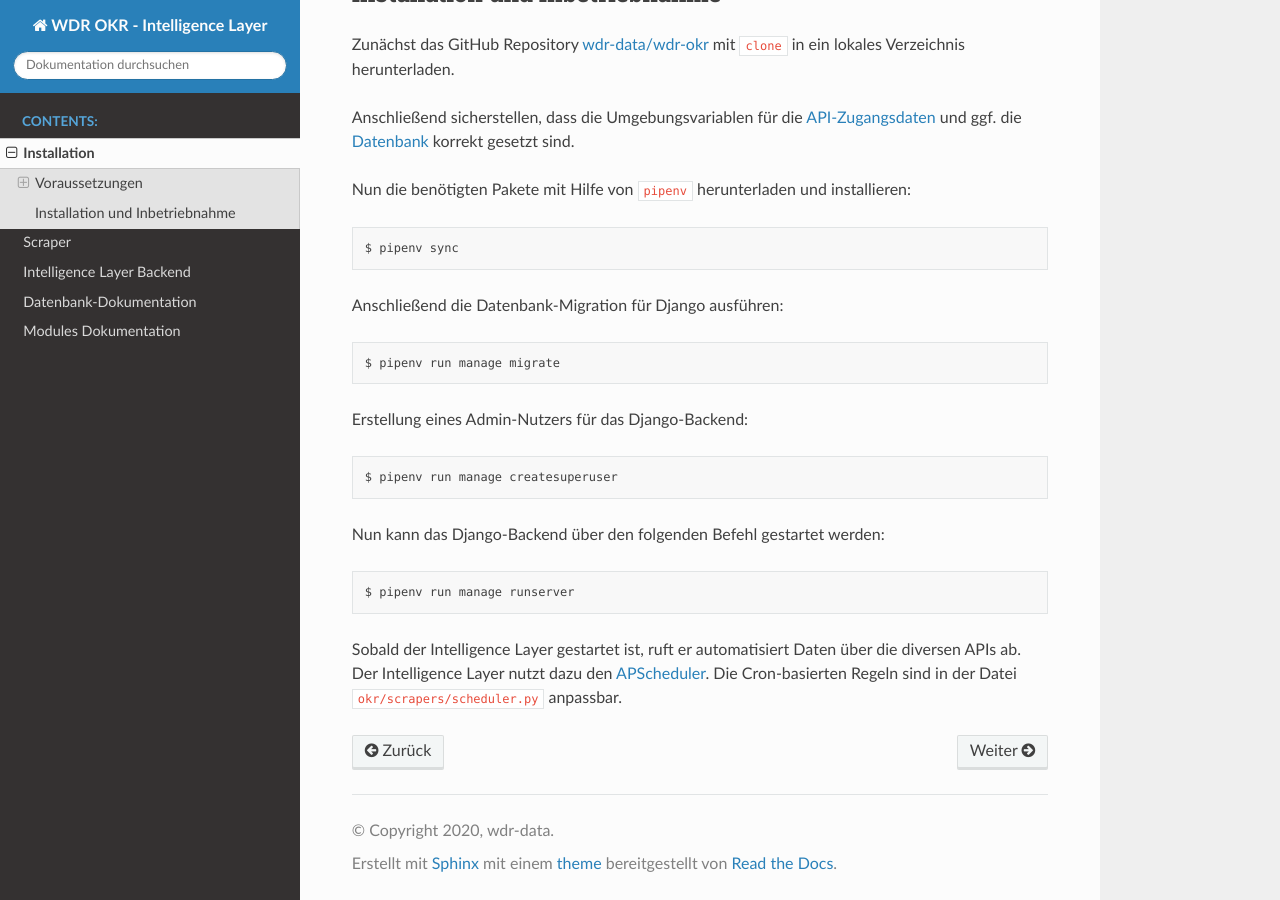
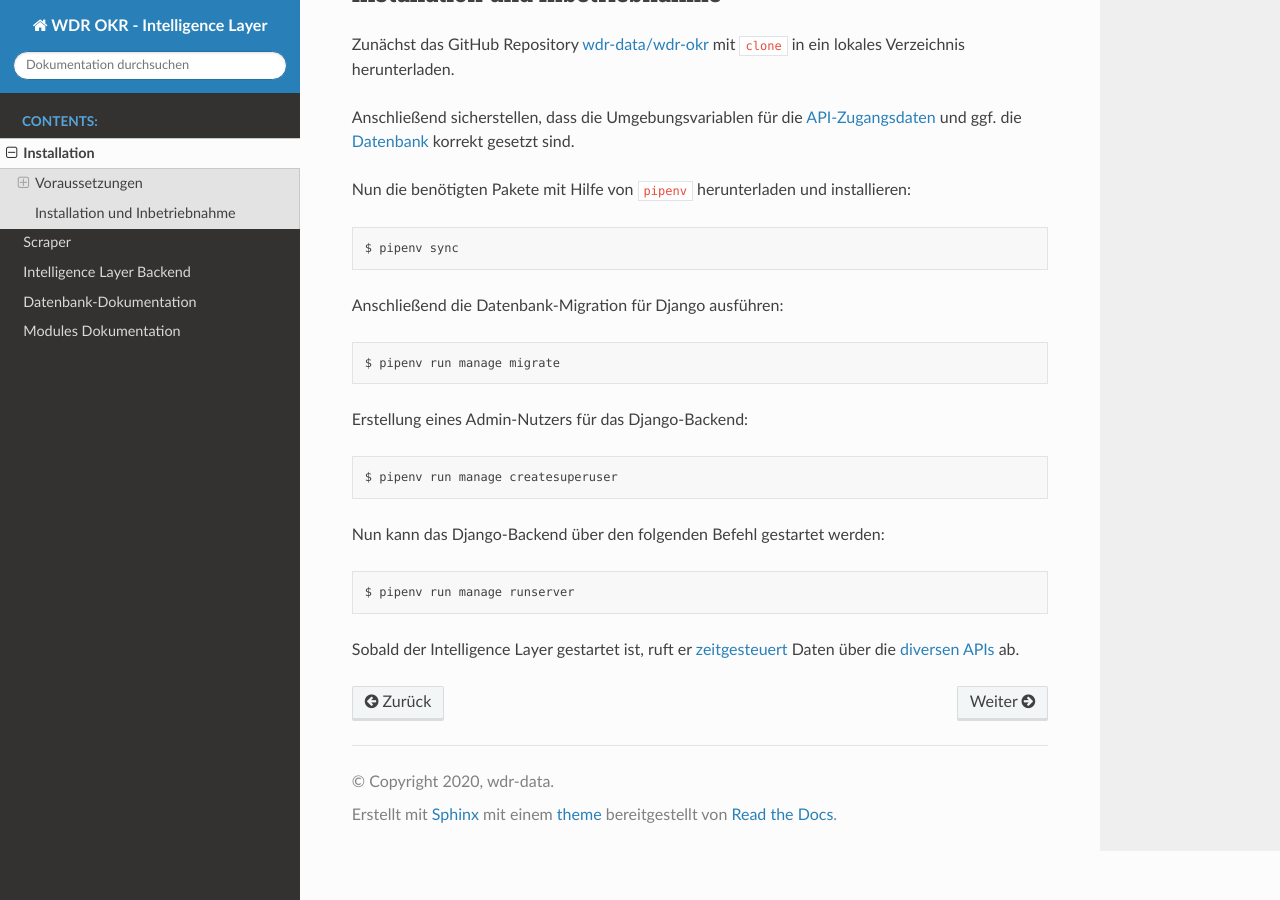
Before and after one commit to wdr-data/wdr-okr, a Sphinx documentation site: the page built from docs/installation.rst, in a window 1280 px wide and 900 px high, scrolled down 1485 px. Built offline with Sphinx 7.4.7 and the Read the Docs theme 2.0.0, drawn with Linux system fonts in a browser that asks for light colours.

```diff
--- a/docs/backend.rst
+++ b/docs/backend.rst
@@ -15,8 +15,9 @@ Dieses Backend erfüllt im Wesentlichen zwei Funktionen:
   Daten zu :ref:`Instagram Collaborations <backend_instagram>` müssen Daten noch manuell
   angelegt werden.
 
-Details zu den einzelnen Formularen des Backends befinden sich in der
-:ref:`modules` im Abschnitten :class:`okr.admin`.
+.. seealso::
+   Details zu den einzelnen Formularen des Backends befinden sich in der
+   :ref:`modules` im Abschnitten :class:`okr.admin`.
 
 .. toctree::
     :maxdepth: 2
--- a/docs/installation.rst
+++ b/docs/installation.rst
@@ -111,7 +111,6 @@ Nun kann das Django-Backend über den folgenden Befehl gestartet werden:
 
     $ pipenv run manage runserver
 
-Sobald der Intelligence Layer gestartet ist, ruft er automatisiert Daten über die
-diversen APIs ab. Der Intelligence Layer nutzt dazu den
-`APScheduler <https://pypi.org/project/APScheduler/>`_. Die Cron-basierten Regeln sind
-in der Datei ``okr/scrapers/scheduler.py`` anpassbar.
+Sobald der Intelligence Layer gestartet ist, ruft er
+:ref:`zeitgesteuert <scraper_scheduler>` Daten über die
+:ref:`diversen APIs <scraper_datenquellen>` ab.
--- a/docs/scraper.rst
+++ b/docs/scraper.rst
@@ -8,6 +8,8 @@ nutzbar. Für jede Datenquelle existiert ein individuell angepasstes Scraping-Mo
 
 Der Intelligence Layer nutzt sowohl automatisiert abgerufene Daten von diversen APIs als
 auch manuell hochgeladene Daten aus statischen Dateien.
+
+.. _scraper_datenquellen:
 
 Daten-Quellen
 -------------
@@ -33,6 +35,8 @@ Für Daten zu Podcasts:
 Für Daten zu Youtube:
   * Quintly API (`Quintly Dokumentation`_)
   * Manueller Daten-Import aus YouTube Studio
+
+.. _scraper_scheduler:
 
 Scheduler für den Daten-Abruf
 -----------------------------
```
Also changed, not shown: docs/database.rst (+4 -3 lines).
